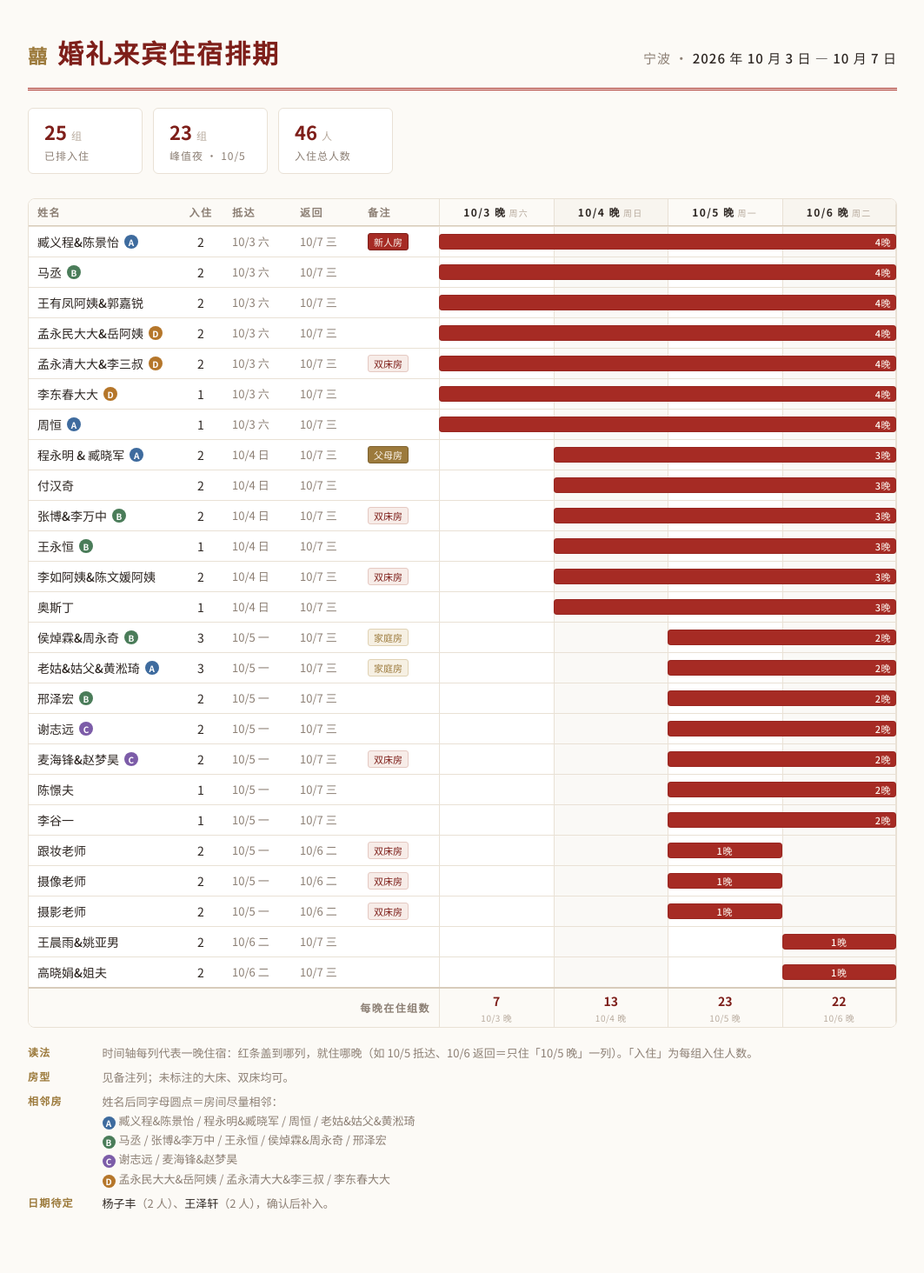
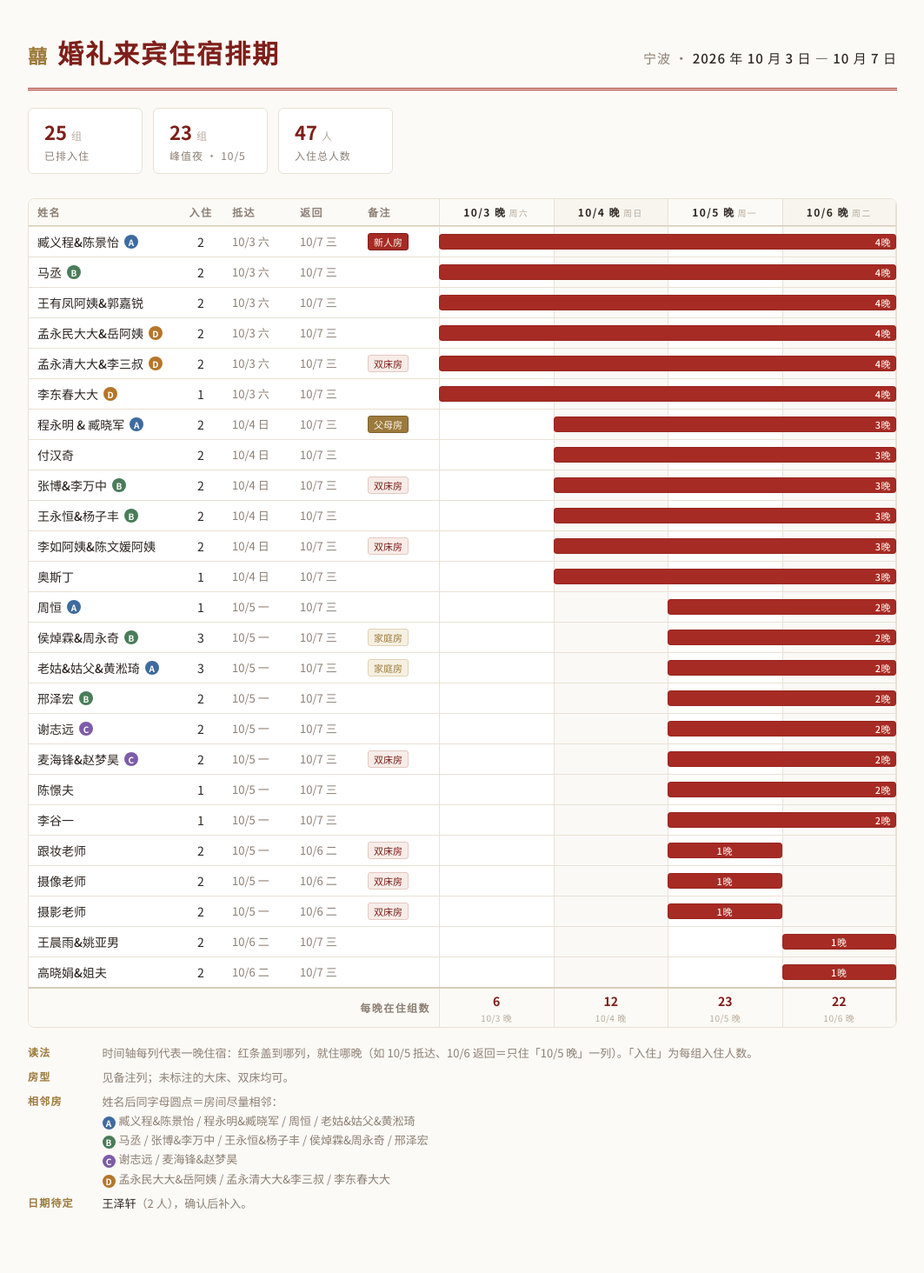
Before and after one commit to Lomolanisgo/lomolanisgo.github.io, a Jekyll site: the page wedding/index.html, which Jekyll copies as it is, in a window 1280 px wide. Shown: the whole page at 87% size, without its empty margins (108-1171 px from the left). Built offline with Jekyll 4.4.1, drawn with Linux system fonts in a browser that asks for light colours.

Commit message:
Update wedding page: Zhou Heng arrives 10/5, merge Yang Zifeng with Wang Yongheng
Co-Authored-By: Claude Fable 5 <noreply@anthropic.com>
Claude-Session: https://claude.ai/code/session_01G5HLxTPEkbwq7NZ3XQ7wnA

```diff
--- a/wedding/index.html
+++ b/wedding/index.html
@@ -161,7 +161,7 @@
   <div class="stats">
     <div class="stat"><b>25 <small>组</small></b><span>已排入住</span></div>
     <div class="stat"><b>23 <small>组</small></b><span>峰值夜 · 10/5</span></div>
-    <div class="stat"><b>46 <small>人</small></b><span>入住总人数</span></div>
+    <div class="stat"><b>47 <small>人</small></b><span>入住总人数</span></div>
   </div>
 
   <div class="scroll">
@@ -188,17 +188,17 @@
     <div class="row body-row"><div><span class="name">孟永民大大&amp;岳阿姨</span><i class="adj d">D</i></div><div class="num">2</div><div class="date">10/3 六</div><div class="date">10/7 三</div><div class="note"></div><div class="tl"><div class="tl-grid"><i></i><i></i><i></i><i class="last"></i></div><div class="bar" style="left:0%;width:100%" title="孟永民大大&岳阿姨 · 2人 · 10/3 入住，10/7 退房，4晚"><em>4晚</em></div></div></div>
     <div class="row body-row"><div><span class="name">孟永清大大&amp;李三叔</span><i class="adj d">D</i></div><div class="num">2</div><div class="date">10/3 六</div><div class="date">10/7 三</div><div class="note"><span class="tag">双床房</span></div><div class="tl"><div class="tl-grid"><i></i><i></i><i></i><i class="last"></i></div><div class="bar" style="left:0%;width:100%" title="孟永清大大&李三叔 · 2人 · 10/3 入住，10/7 退房，4晚"><em>4晚</em></div></div></div>
     <div class="row body-row"><div><span class="name">李东春大大</span><i class="adj d">D</i></div><div class="num">1</div><div class="date">10/3 六</div><div class="date">10/7 三</div><div class="note"></div><div class="tl"><div class="tl-grid"><i></i><i></i><i></i><i class="last"></i></div><div class="bar" style="left:0%;width:100%" title="李东春大大 · 1人 · 10/3 入住，10/7 退房，4晚"><em>4晚</em></div></div></div>
-    <div class="row body-row"><div><span class="name">周恒</span><i class="adj a">A</i></div><div class="num">1</div><div class="date">10/3 六</div><div class="date">10/7 三</div><div class="note"></div><div class="tl"><div class="tl-grid"><i></i><i></i><i></i><i class="last"></i></div><div class="bar" style="left:0%;width:100%" title="周恒 · 1人 · 10/3 入住，10/7 退房，4晚"><em>4晚</em></div></div></div>
 
     <!-- 10/4 抵达 · 3晚 -->
     <div class="row body-row"><div><span class="name">程永明 &amp; 臧晓军</span><i class="adj a">A</i></div><div class="num">2</div><div class="date">10/4 日</div><div class="date">10/7 三</div><div class="note"><span class="tag par">父母房</span></div><div class="tl"><div class="tl-grid"><i></i><i></i><i></i><i class="last"></i></div><div class="bar" style="left:25%;width:75%" title="程永明&臧晓军（新郎父母）· 2人 · 10/4 入住，10/7 退房，3晚"><em>3晚</em></div></div></div>
     <div class="row body-row"><div><span class="name">付汉奇</span></div><div class="num">2</div><div class="date">10/4 日</div><div class="date">10/7 三</div><div class="note"></div><div class="tl"><div class="tl-grid"><i></i><i></i><i></i><i class="last"></i></div><div class="bar" style="left:25%;width:75%" title="付汉奇 · 2人 · 10/4 入住，10/7 退房，3晚"><em>3晚</em></div></div></div>
     <div class="row body-row"><div><span class="name">张博&amp;李万中</span><i class="adj b">B</i></div><div class="num">2</div><div class="date">10/4 日</div><div class="date">10/7 三</div><div class="note"><span class="tag">双床房</span></div><div class="tl"><div class="tl-grid"><i></i><i></i><i></i><i class="last"></i></div><div class="bar" style="left:25%;width:75%" title="张博&李万中 · 2人 · 10/4 入住，10/7 退房，3晚"><em>3晚</em></div></div></div>
-    <div class="row body-row"><div><span class="name">王永恒</span><i class="adj b">B</i></div><div class="num">1</div><div class="date">10/4 日</div><div class="date">10/7 三</div><div class="note"></div><div class="tl"><div class="tl-grid"><i></i><i></i><i></i><i class="last"></i></div><div class="bar" style="left:25%;width:75%" title="王永恒 · 1人 · 10/4 入住，10/7 退房，3晚"><em>3晚</em></div></div></div>
+    <div class="row body-row"><div><span class="name">王永恒&amp;杨子丰</span><i class="adj b">B</i></div><div class="num">2</div><div class="date">10/4 日</div><div class="date">10/7 三</div><div class="note"></div><div class="tl"><div class="tl-grid"><i></i><i></i><i></i><i class="last"></i></div><div class="bar" style="left:25%;width:75%" title="王永恒&杨子丰 · 2人 · 10/4 入住，10/7 退房，3晚"><em>3晚</em></div></div></div>
     <div class="row body-row"><div><span class="name">李如阿姨&amp;陈文媛阿姨</span></div><div class="num">2</div><div class="date">10/4 日</div><div class="date">10/7 三</div><div class="note"><span class="tag">双床房</span></div><div class="tl"><div class="tl-grid"><i></i><i></i><i></i><i class="last"></i></div><div class="bar" style="left:25%;width:75%" title="李如阿姨&陈文媛阿姨 · 2人 · 10/4 入住，10/7 退房，3晚"><em>3晚</em></div></div></div>
     <div class="row body-row"><div><span class="name">奥斯丁</span></div><div class="num">1</div><div class="date">10/4 日</div><div class="date">10/7 三</div><div class="note"></div><div class="tl"><div class="tl-grid"><i></i><i></i><i></i><i class="last"></i></div><div class="bar" style="left:25%;width:75%" title="奥斯丁 · 1人 · 10/4 入住，10/7 退房，3晚"><em>3晚</em></div></div></div>
 
     <!-- 10/5 抵达 -->
+    <div class="row body-row"><div><span class="name">周恒</span><i class="adj a">A</i></div><div class="num">1</div><div class="date">10/5 一</div><div class="date">10/7 三</div><div class="note"></div><div class="tl"><div class="tl-grid"><i></i><i></i><i></i><i class="last"></i></div><div class="bar" style="left:50%;width:50%" title="周恒 · 1人 · 10/5 入住，10/7 退房，2晚"><em>2晚</em></div></div></div>
     <div class="row body-row"><div><span class="name">侯焯霖&amp;周永奇</span><i class="adj b">B</i></div><div class="num">3</div><div class="date">10/5 一</div><div class="date">10/7 三</div><div class="note"><span class="tag fam">家庭房</span></div><div class="tl"><div class="tl-grid"><i></i><i></i><i></i><i class="last"></i></div><div class="bar" style="left:50%;width:50%" title="侯焯霖&周永奇 · 3人 · 10/5 入住，10/7 退房，2晚"><em>2晚</em></div></div></div>
     <div class="row body-row"><div><span class="name">老姑&amp;姑父&amp;黄淞琦</span><i class="adj a">A</i></div><div class="num">3</div><div class="date">10/5 一</div><div class="date">10/7 三</div><div class="note"><span class="tag fam">家庭房</span></div><div class="tl"><div class="tl-grid"><i></i><i></i><i></i><i class="last"></i></div><div class="bar" style="left:50%;width:50%" title="老姑&姑父&黄淞琦 · 3人 · 10/5 入住，10/7 退房，2晚"><em>2晚</em></div></div></div>
     <div class="row body-row"><div><span class="name">邢泽宏</span><i class="adj b">B</i></div><div class="num">2</div><div class="date">10/5 一</div><div class="date">10/7 三</div><div class="note"></div><div class="tl"><div class="tl-grid"><i></i><i></i><i></i><i class="last"></i></div><div class="bar" style="left:50%;width:50%" title="邢泽宏 · 2人 · 10/5 入住，10/7 退房，2晚"><em>2晚</em></div></div></div>
@@ -219,8 +219,8 @@
       <div class="label">每晚在住组数</div>
       <div class="tl">
         <div class="night-cells">
-          <b>7<small>10/3 晚</small></b>
-          <b>13<small>10/4 晚</small></b>
+          <b>6<small>10/3 晚</small></b>
+          <b>12<small>10/4 晚</small></b>
           <b>23<small>10/5 晚</small></b>
           <b>22<small>10/6 晚</small></b>
         </div>
@@ -238,12 +238,12 @@
     <dd>
       姓名后同字母圆点＝房间尽量相邻：<br>
       <span class="adj-item"><i class="adj a">A</i>臧义程&陈景怡 / 程永明&臧晓军 / 周恒 / 老姑&姑父&黄淞琦</span><br>
-      <span class="adj-item"><i class="adj b">B</i>马丞 / 张博&李万中 / 王永恒 / 侯焯霖&周永奇 / 邢泽宏</span><br>
+      <span class="adj-item"><i class="adj b">B</i>马丞 / 张博&李万中 / 王永恒&杨子丰 / 侯焯霖&周永奇 / 邢泽宏</span><br>
       <span class="adj-item"><i class="adj c">C</i>谢志远 / 麦海锋&赵梦昊</span><br>
       <span class="adj-item"><i class="adj d">D</i>孟永民大大&岳阿姨 / 孟永清大大&李三叔 / 李东春大大</span>
     </dd>
     <dt>日期待定</dt>
-    <dd><b>杨子丰</b>（2 人）、<b>王泽轩</b>（2 人），确认后补入。</dd>
+    <dd><b>王泽轩</b>（2 人），确认后补入。</dd>
   </dl>
 </div>
 </body>
```
